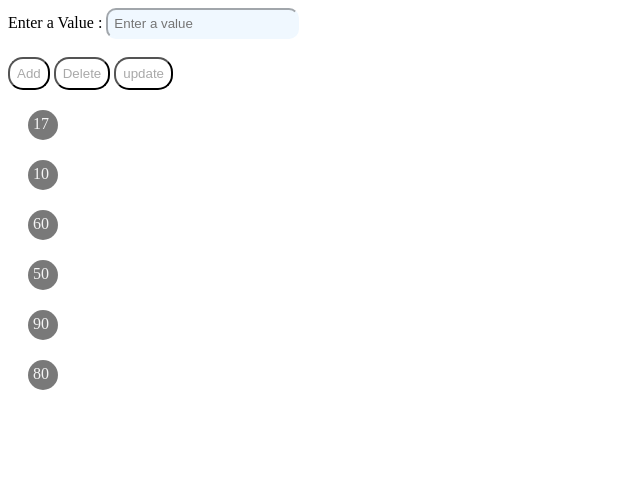
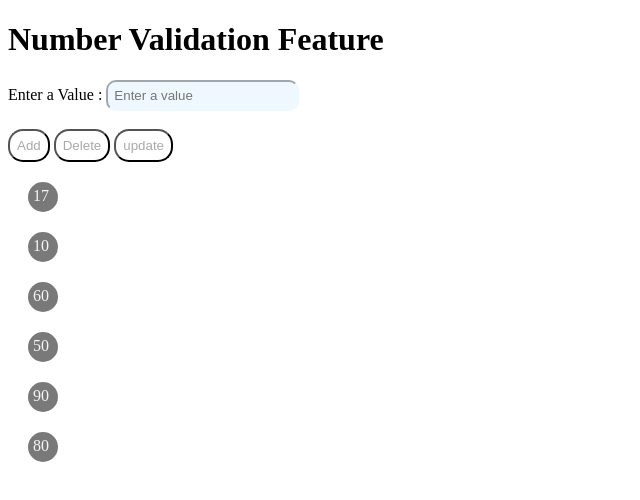
Before and after one commit to indhumathi1125/curd_js, a plain HTML site: page index.html in a window 1280 px wide. Shown: the whole page, without its empty margins (0-640 px from the left). Drawn offline with Linux system fonts and the light colour scheme.

Commit message:
Headline Adding

```diff
--- a/index.html
+++ b/index.html
@@ -7,6 +7,7 @@
     <link rel="stylesheet" href="style.css">
 </head>
 <body>
+    <h1>Number Validation Feature</h1>
     <label>Enter a Value :</label>
     <input type="text" id="input" placeholder="Enter a value" ><br><br>
     <button  class="btn" onclick="addNumber()" >Add</button>
```
